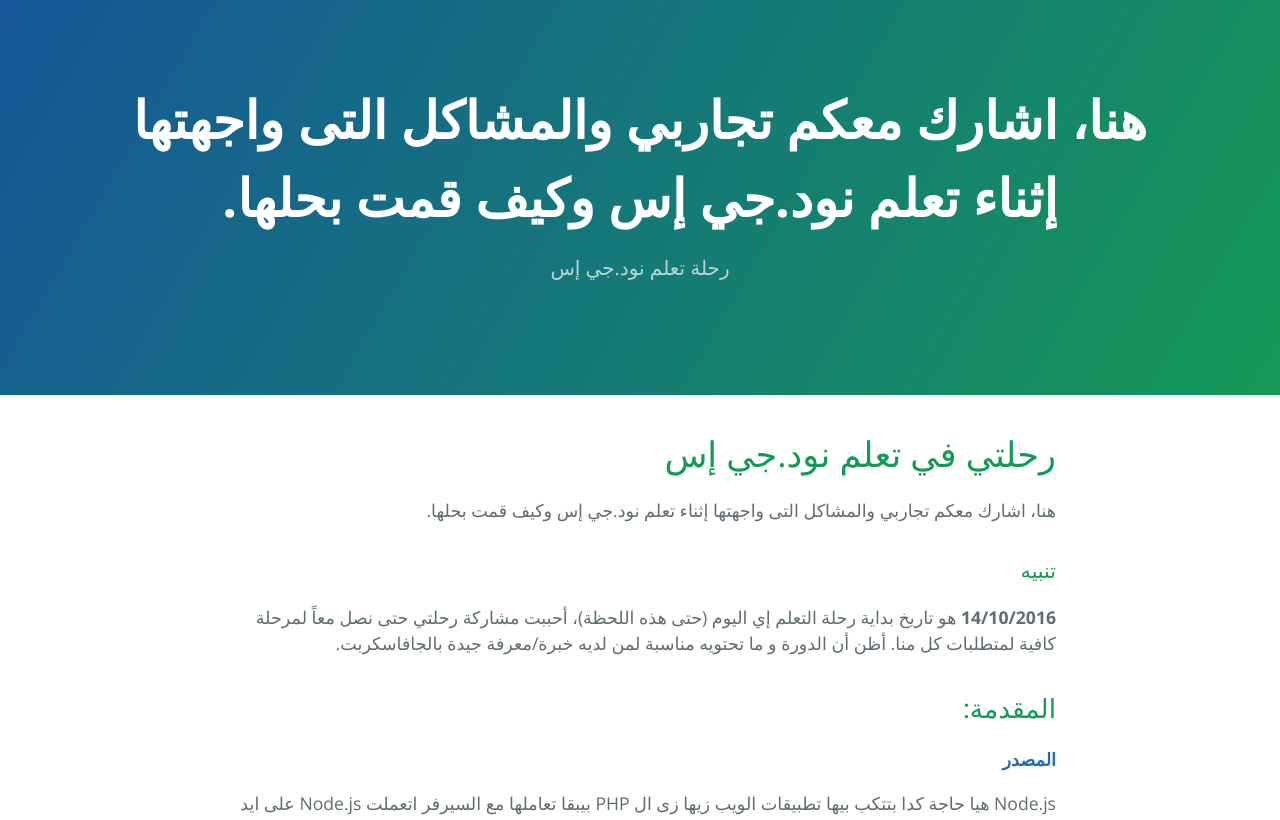
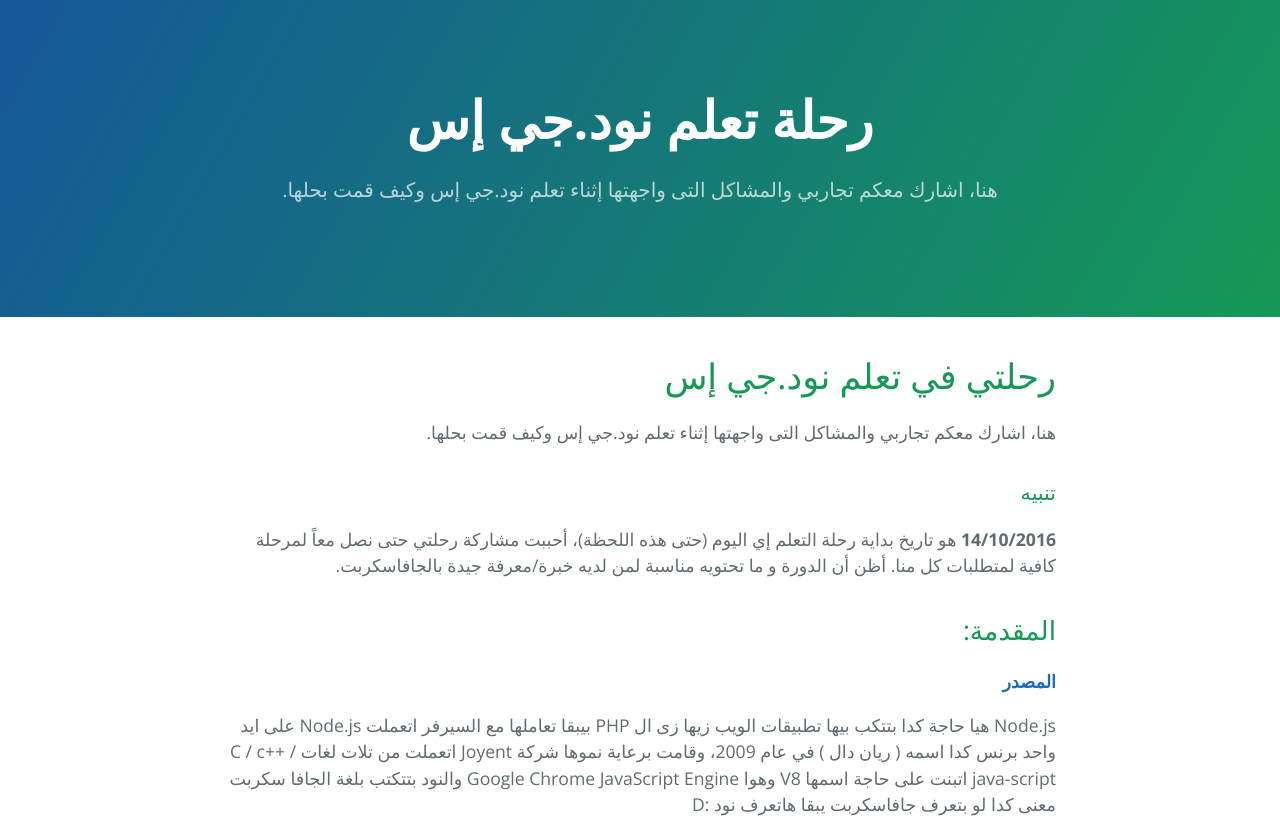
Before and after one commit to 0-ali/learning-nodejs-trip, a plain HTML site: page index.html in a window 1280 px wide. Shown: the top 820 px of the page. Drawn offline with nearby package versions, Linux system fonts and the light colour scheme.

Commit message:
Update index.html

```diff
--- a/index.html
+++ b/index.html
@@ -16,8 +16,8 @@
   </head>
   <body>
     <section class="page-header">
-      <h1 class="project-name">هنا، اشارك معكم تجاربي والمشاكل التى واجهتها إثناء تعلم نود.جي إس وكيف قمت بحلها.</h1>
-      <h2 class="project-tagline">رحلة تعلم نود.جي إس</h2>
+      <h1 class="project-name">رحلة تعلم نود.جي إس</h1>
+      <h2 class="project-tagline">هنا، اشارك معكم تجاربي والمشاكل التى واجهتها إثناء تعلم نود.جي إس وكيف قمت بحلها.</h2>
     </section>
 
     <section class="main-content">
```
